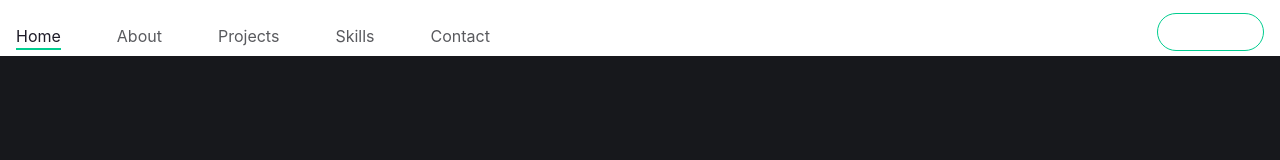
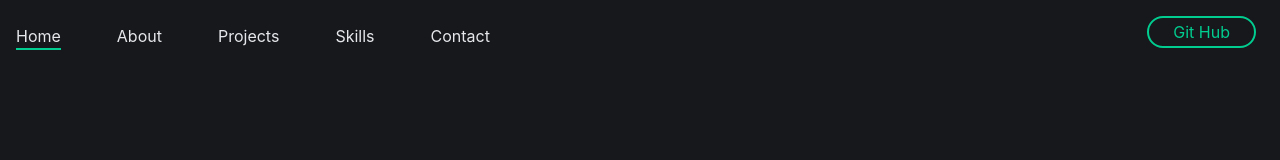
Before and after one commit to Braulin96/MyPortfolio, a React (Create React App) app in the folder portofolio/: page / in a window 1280 px wide. Shown: the top 160 px of the page. Built offline with nearby package versions, Linux system fonts and the light colour scheme; a web font is replaced by a local one; what tailwindcss-animated would draw is missing.

Commit message:
renamae className DeskNav to nav used in DektopNav and MobileNav

```diff
--- a/portofolio/src/components/Navbar.css
+++ b/portofolio/src/components/Navbar.css
@@ -1,12 +1,10 @@
-.desktopNav li {
+.Nav li {
     position: relative;
     cursor: pointer;
     text-decoration: none;
   }
-  .desktopNav li:hover {
-    color: #000;
-  }
-  .desktopNav li::before {
+
+  .Nav li::before {
     content: "";
     position: absolute;
     display: block;
@@ -18,7 +16,6 @@
     transform: scaleX(0);
     transition: transform 0.3s ease;
   }
-
-  .desktopNav li:hover::before {
+  .Nav li:hover::before {
     transform: scaleX(1);
 }
--- a/portofolio/src/components/Navbar.js
+++ b/portofolio/src/components/Navbar.js
@@ -41,21 +41,21 @@ const DesktopNavbar = () => {
     transition: "transform 0.4s ease-in-out",
   };
   return (
-    <div className="desktopNav flex justify-between mt-2" style={hideDesktopNavbar}>
-      <div className="flex text-secondary-gray justify-end h-12 my-auto bg-white">
+    <div className="Nav flex justify-between bg-[#17181c] pt-2" style={hideDesktopNavbar}>
+      <div className="flex text-gray-200 justify-end h-12 my-auto">
         <ul className="my-auto flex gap-x-14 mt-4 mr-4">
-          <li className="border-b-2 border-primary-green text-secondary-blue">
+          <li className="border-b-2 border-primary-green">
             Home
           </li>
           <li >About</li>
           <li >Projects</li>
           <li>Skills</li>
-          <li>Contact</li>
+          <li >Contact</li>
         </ul>
       </div>
-      <a className="ml-4 cursor-pointer border px-6 py-1.5 rounded-full border-primary-green my-auto">
+      <button className="slide ml-4 cursor-pointer px-6 py-1.5 rounded-full my-auto">
         Git Hub
-      </a>
+      </button>
     </div>
   );
 };
@@ -85,13 +85,13 @@ const MobileNavbar = () => {
       </div>
       <div
         style={hideMobileNavbar}
-        className="flex flex-col bg-secondary-gray text-white text-xl fixed right-0 w-full sm:w-60 md:w-72 h-full"
+        className="flex flex-col bg-[#17181c] text-xl fixed right-0 w-full sm:w-60 md:w-72 h-full"
       >
         <button onClick={() => setShowNavIcon(true)}>
           <IoCloseSharp size={30} className="ml-auto mt-3 mr-3" />
         </button>
-        <ul className="my-auto flex flex-col gap-10 mx-auto text-center">
-          <li className="border-b-2 mx-2" onClick={() => setShowNavIcon(true)}>
+        <ul className="Nav my-auto flex flex-col gap-10 mx-auto text-center text-gray-200">
+          <li className="border-b-2 border-primary-green mx-2" onClick={() => setShowNavIcon(true)}>
             Home
           </li>
           <li>About</li>
@@ -121,7 +121,7 @@ const Navbar = () => {
   }, []);
 
   return (
-    <div className="fixed flex w-full z-30 mx-auto bg-white">
+    <div className="fixed flex w-full z-30 mx-auto">
       <div className="w-full flex max-w-7xl mx-auto">
         <div className="h-full flex flex-col ml-auto w-full px-4">
           {windowWidth <= 640 ? <MobileNavbar /> : <DesktopNavbar />}
```
